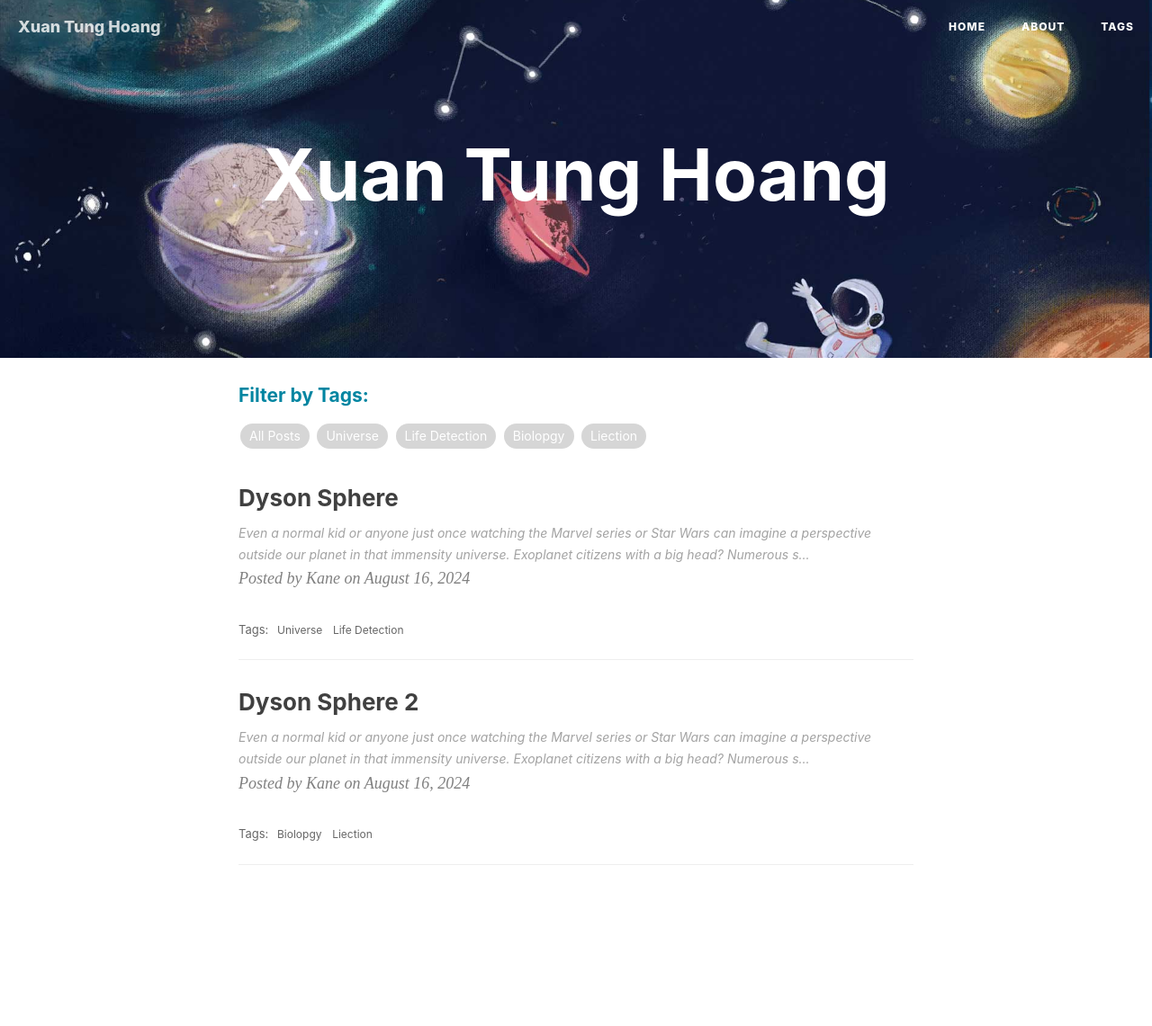
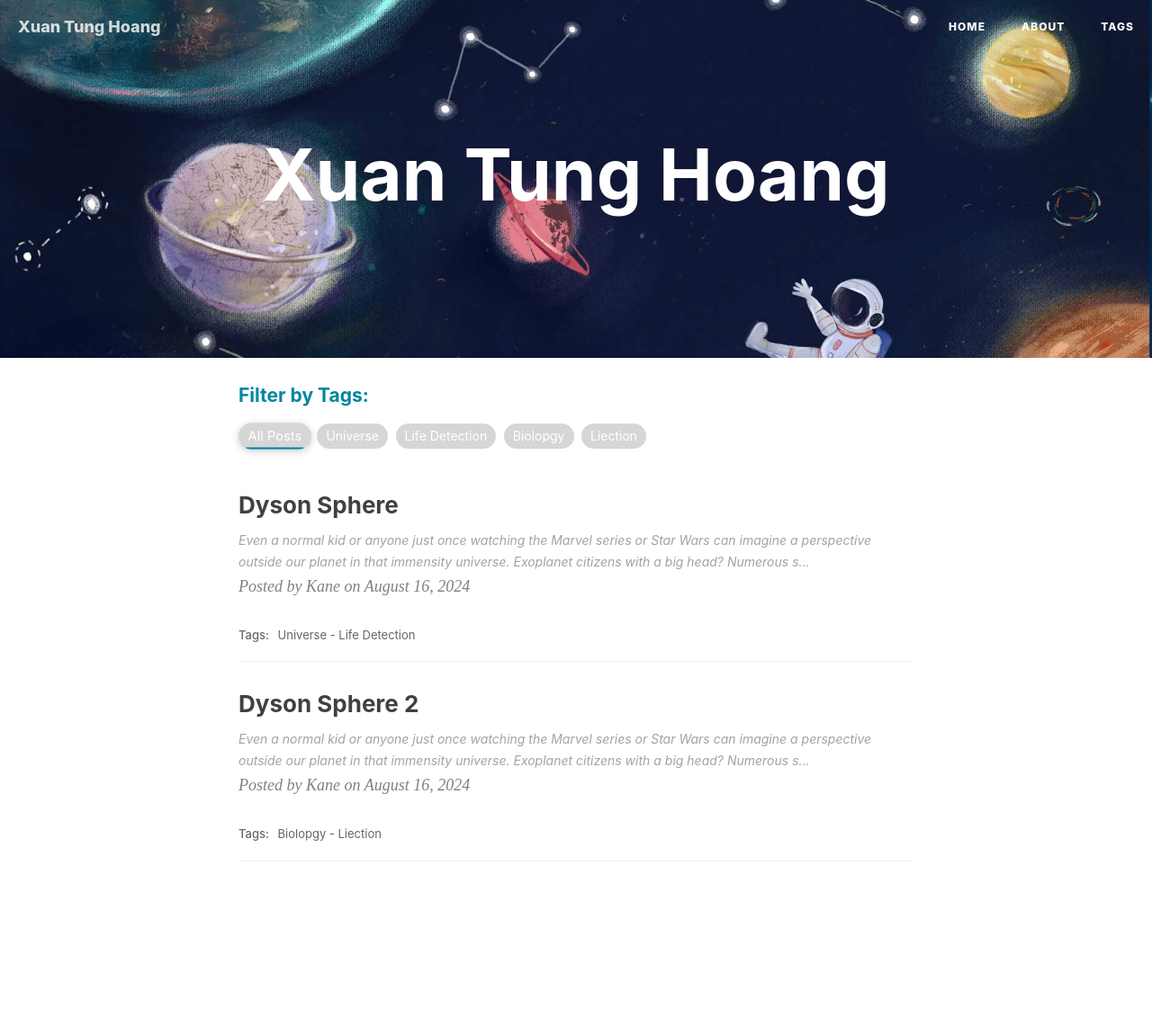
Before and after one commit to orionanseaweed/orionanseaweed.github.io, a Jekyll site: the page built from index.html, in a window 1280 px wide. Shown: the whole page at 90% size. Built offline with Jekyll 4.4.1, drawn with Linux system fonts in a browser that asks for light colours; nearby versions of some CDN libraries; library files that are not in the unit come from our copies; the list of posts is cut into pages by our own code; comment, search, counter and statistics services are not loaded.

Commit message:
Update index.html

```diff
--- a/index.html
+++ b/index.html
@@ -46,7 +46,7 @@
     <div class="post-tags">
         <span class="tag-label">Tags:</span>
         {% for tag in post.tags %}
-        <span class="post-tag">{{ tag }}</span>
+        <span class="post-tag">{{ tag }}{% unless forloop.last %} - {% endunless %}</span>
         {% endfor %}
     </div>
     {% endif %}
@@ -81,18 +81,30 @@
             e.preventDefault();
             const selectedTag = this.getAttribute('data-tag');
 
-            // Update active button
-            tagButtons.forEach(btn => btn.classList.remove('active'));
+            // Update active button with smooth transition
+            tagButtons.forEach(btn => {
+                btn.classList.remove('active');
+                btn.style.transform = 'scale(1)';
+            });
             this.classList.add('active');
+            this.style.transform = 'scale(1.05)';
 
-            // Filter posts
+            // Filter posts with fade effect
             postItems.forEach(post => {
                 const postTags = post.getAttribute('data-tags').split(',');
 
                 if (selectedTag === 'all' || postTags.includes(selectedTag)) {
                     post.style.display = 'block';
+                    setTimeout(() => {
+                        post.style.opacity = '1';
+                        post.style.transform = 'translateY(0)';
+                    }, 10);
                 } else {
-                    post.style.display = 'none';
+                    post.style.opacity = '0';
+                    post.style.transform = 'translateY(-10px)';
+                    setTimeout(() => {
+                        post.style.display = 'none';
+                    }, 300);
                 }
             });
         });
@@ -105,29 +117,61 @@
     margin-bottom: 25px;
 }
 
+.tag-filter-btn {
+    transition: all 0.3s ease;
+    position: relative;
+    overflow: hidden;
+}
+
+.tag-filter-btn:hover {
+    transform: scale(1.05);
+    box-shadow: 0 2px 8px rgba(0,0,0,0.15);
+}
+
+.tag-filter-btn.active {
+    transform: scale(1.05);
+    box-shadow: 0 2px 8px rgba(0,0,0,0.2);
+}
+
+.tag-filter-btn.active::after {
+    content: '';
+    position: absolute;
+    bottom: 0;
+    left: 50%;
+    transform: translateX(-50%);
+    width: 80%;
+    height: 2px;
+    background-color: #0085a1;
+    border-radius: 1px;
+}
+
 .post-tags {
     margin-top: 8px;
     font-size: 13px;
+    line-height: 1.4;
 }
 
 .tag-label {
     color: #666;
     margin-right: 6px;
+    font-weight: 500;
 }
 
 .post-tag {
-    display: inline-block;
+    display: inline;
     color: #666;
-    font-size: 12px;
-    margin-right: 8px;
-    margin-bottom: 2px;
+    font-size: 13px;
+    font-weight: 400;
 }
 
 .post-item {
-    transition: opacity 0.3s ease;
+    transition: all 0.3s ease;
+    opacity: 1;
+    transform: translateY(0);
 }
 
 .post-item[style*="display: none"] {
     opacity: 0;
+    transform: translateY(-10px);
 }
 </style>
```
